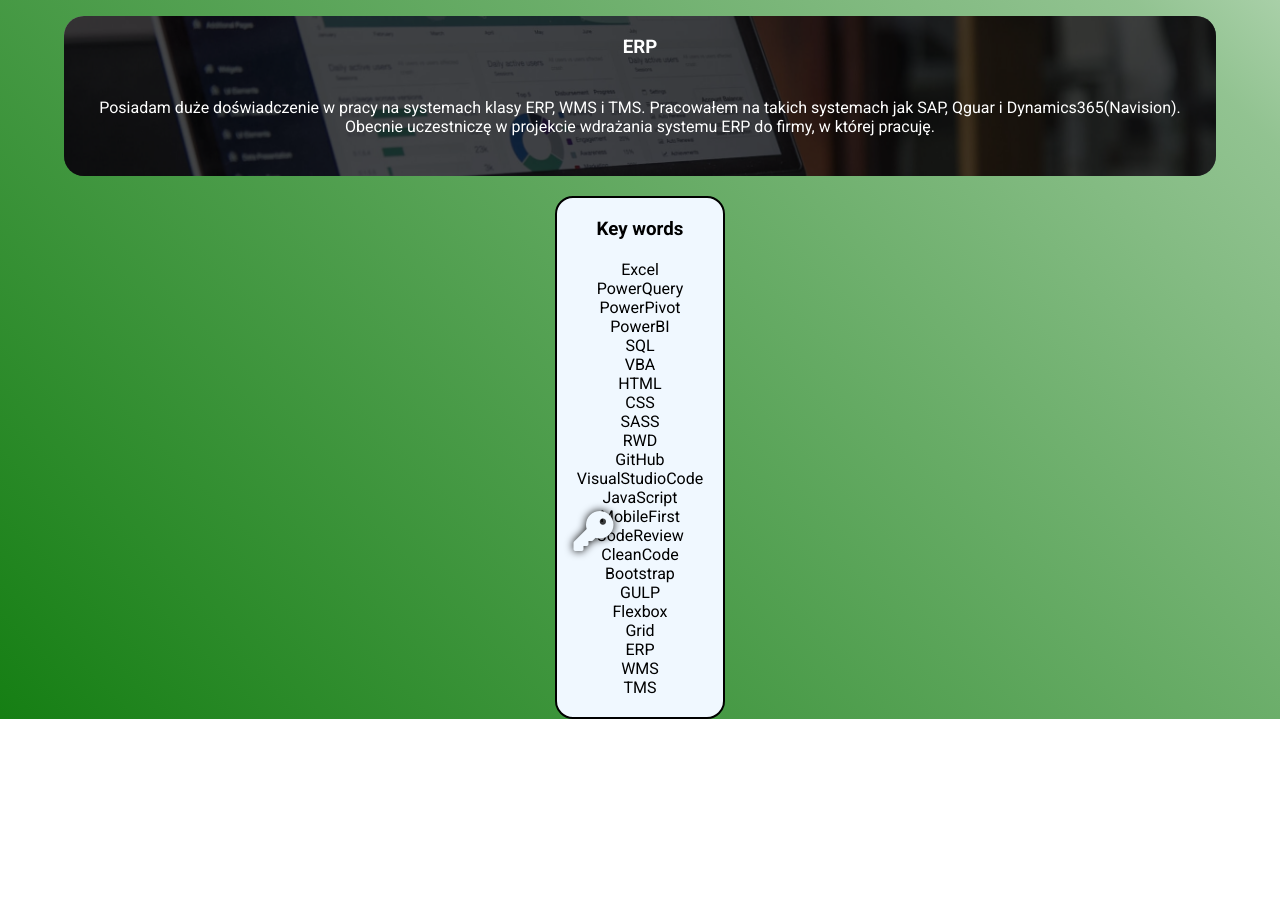
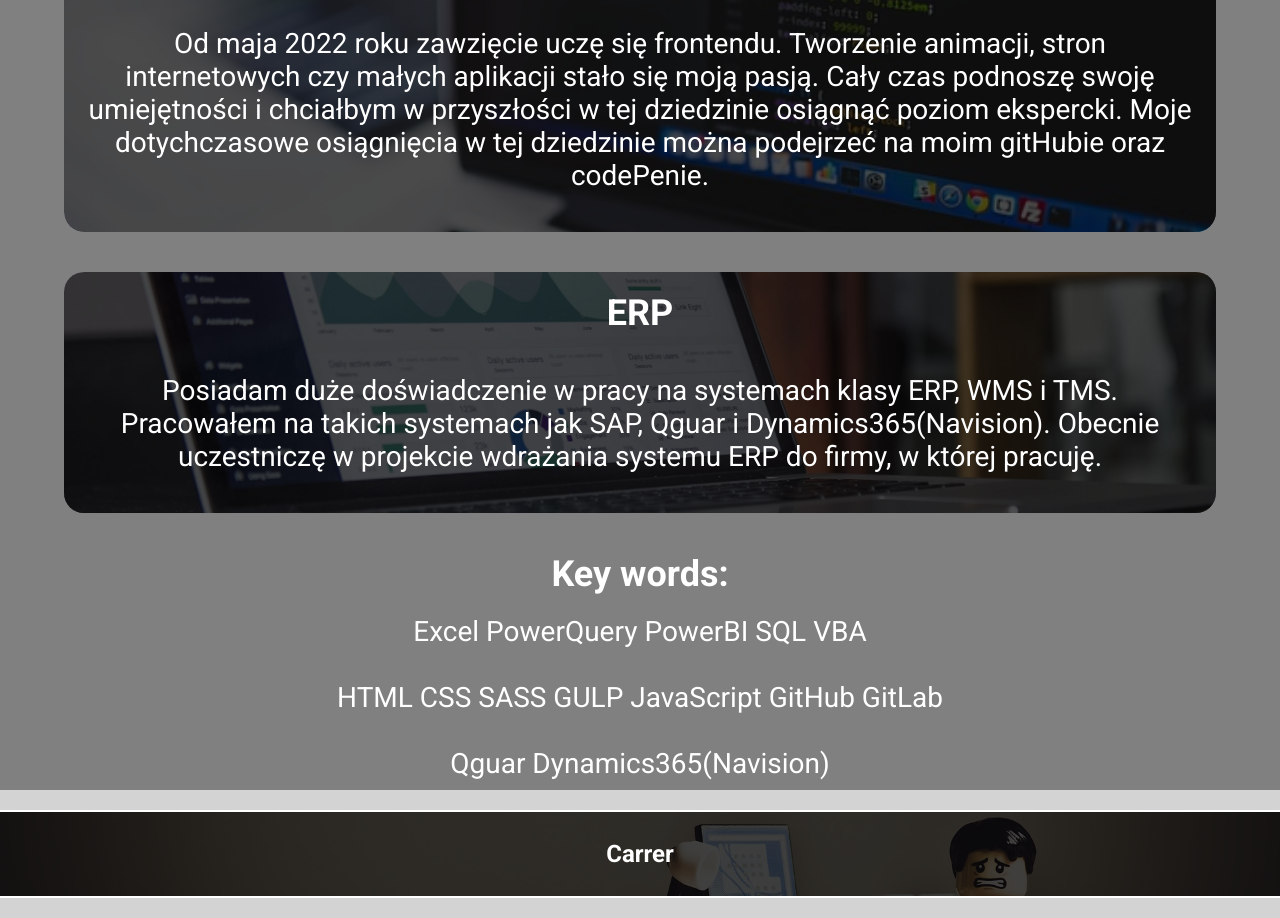
Before and after one commit to HuzareX/pageAboutMe, a plain HTML site: page index/index.html in a window 1280 px wide. Shown: the part 1370-2288 px from the top of the page. Before the commit the page ends 2089 px from the top, so only its background shows below. Drawn offline with Linux system fonts and the light colour scheme.

Commit message:
RWD and started new section

```diff
--- a/index/index.html
+++ b/index/index.html
@@ -22,7 +22,7 @@
                 <h4 class="logo">Hi Im <span>HuzareX</span> !</h4>
             </a>
             <a href="#skills" class="nav-to-section">Skills</a>
-            <a href="" class="nav-to-section">Portfolio</a>
+            <a href="" class="nav-to-section">Kariera</a>
             <a href="" class="nav-to-section">Hobby</a>
             <a href="" class="nav-to-section">Kontakt</a>
             <a href="https://github.com/HuzareX" target="_blank"><i class="fa-brands fa-github"></i></a>
@@ -58,7 +58,7 @@
     </header>
 
     <section id="skills" class="skills">
-        <div class="section-header">
+        <div class="skills-header header">
             <div class="shadow"></div>
             <h2>Skills</h2>
             <div class="underline"></div>
@@ -98,33 +98,20 @@
             </div>
         </div>
         <div class="key-words">
-            <div class="moving-key"><i class="fa-solid fa-key"></i></div>
-            <h3>Key words</h3>
-            <ul>
-                <li>Excel</li>
-                <li>PowerQuery</li>
-                <li>PowerPivot</li>
-                <li>PowerBI</li>
-                <li>SQL</li>
-                <li>VBA</li>
-                <li>HTML</li>
-                <li>CSS</li>
-                <li>SASS</li>
-                <li>RWD</li>
-                <li>GitHub</li>
-                <li>VisualStudioCode</li>
-                <li>JavaScript</li>
-                <li>MobileFirst</li>
-                <li>CodeReview</li>
-                <li>CleanCode</li>
-                <li>Bootstrap</li>
-                <li>GULP</li>
-                <li>Flexbox</li>
-                <li>Grid</li>
-                <li>ERP</li>
-                <li>WMS</li>
-                <li>TMS</li>
-            </ul>
+            <div class="text">
+                <h3>Key words:</h3>
+                <p>Excel PowerQuery PowerBI SQL VBA  <br><br> HTML  CSS  SASS  GULP  JavaScript  GitHub  GitLab <br><br> Qguar  Dynamics365(Navision)</p>
+            </div>
+            <div class="underline"></div>
+        </div>
+    </section>
+
+    <section id="carrer" class="carrer">
+        <div class="carrer-header header">
+            <div class="shadow"></div>
+            <h2>Carrer</h2>
+            <div class="underline"></div>
+            <div class="upline"></div>
         </div>
     </section>
 
--- a/sass/style.scss
+++ b/sass/style.scss
@@ -4,7 +4,6 @@
 
 body {
 	font-family: 'Roboto', sans-serif;
-
 }
 
 //-----NAV-----
@@ -214,20 +213,11 @@
 	}
 }
 
-//-----SKILLS-----
-
-.skills {
-	display: flex;
-	align-items: center;
-	justify-content: center;
-	flex-direction: column;
-	background: rgb(2,0,36);
-	background: linear-gradient(225deg, rgba(2,0,36,0) 0%, rgba(11,121,9,0.44861694677871145) 28%, rgba(11,121,9,0.958420868347339) 100%);
-	.section-header {
+//-----HEADING-----
+.header {
 	position: relative;
 	width: 100vw;
 	margin: 20px auto;
-		background-image: url(/img/never-stop-learning-g63e2a7346_1920.jpg);
 	background-position: center;
 	background-size: cover;
 	background-attachment: fixed;
@@ -264,6 +254,16 @@
 		background-color: #fff;
 	}
 }
+// ----SKILLS----
+.skills {
+	display: flex;
+	align-items: center;
+	justify-content: center;
+	flex-direction: column;
+	background-color: grey;
+	.skills-header {
+		background-image: url(/img/never-stop-learning-g63e2a7346_1920.jpg);
+	}
 
 	.cards {
 		display: flex;
@@ -280,17 +280,24 @@
 			margin: 20px 0;
 			overflow: hidden;
 			z-index: 1;
+			transition: transform 0.3s;
 			.hero-text {
 				text-align: center;
 				color: color.$text-color;
 				h3 {
 					margin: 20px auto;
+					font-size: 28px;
 				}
 				p {
 					margin: 20px auto;
 					padding: 20px;
+					font-size: 18px;
 				}
 			}
+		}
+
+		.hero-card:hover {
+			transform: scale(102%);
 		}
 
 		.hero-shadow {
@@ -317,36 +324,35 @@
 	}
 
 	.key-words {
-		position: relative;
+		.text {
 			text-align: center;
-		border: 2px solid black;
-		border-radius: 18px;
-		background-color: aliceblue;
-		.moving-key {
-			position: absolute;
-			font-size: 40px;
-			top: 0;
-			left: 0;
-			color: aliceblue;
-			text-shadow: 0px 0px 8px rgb(0, 0, 0);
-			animation: moving 30s linear infinite;
-		}
+			color: color.$text-color;
 			h3 {
 				margin: 20px;
+				font-size: 28px;
 			}
-		ul {
-			list-style: none;
-			margin: 20px;
+			p {
+				margin: 20px 20px 10px 20px;
+				font-size: 18px;
 			}
+		}
+	}
+}
+
+.carrer {
+	display: flex;
+	align-items: center;
+	justify-content: center;
+	flex-direction: column;
+	background-color: lightgrey;
+	.carrer-header {
+		background-image: url(/img/despaired-g7200d4e94_1920.jpg);
 	}
 }
 
 //-----RESPONSIVE-----
 
 @media (min-width: 576px) {
-}
-
-@media (min-width: 768px) {
 	nav {
 		.mobile-nav {
 			.logo {
@@ -367,10 +373,40 @@
 		.main-nav {
 			height: 80px;
 			.logo {
+				font-size: 48px;
+			}
+			.fa-solid {
+				font-size: 48px;
+			}
+		}
+	}
+}
+
+@media (min-width: 768px) {
+	nav {
+		.mobile-nav {
+			.logo {
+				font-size: 48px;
+			}
+			.mobile-nav-to-section {
+				font-size: 36px;
+			}
+
+			.fa-brands {
+				font-size: 42px;
+			}
+
+			.fa-xmark {
+				font-size: 56px;
+			}
+		}
+		.main-nav {
+			height: 80px;
+			.logo {
 				font-size: 36px;
 			}
 			.fa-solid {
-				font-size: 48px;
+				font-size: 36px;
 			}
 		}
 	}
@@ -382,6 +418,31 @@
 			}
 			.fa-solid {
 				font-size: 48px;
+			}
+		}
+	}
+
+	.skills {
+		.cards {
+			.hero-card {
+				.hero-text {
+					h3 {
+						font-size: 36px;
+					}
+					p {
+						font-size: 28px;
+					}
+				}
+			}
+		}
+		.key-words {
+			.text {
+				h3 {
+					font-size: 36px;
+				}
+				p {
+					font-size: 28px;
+				}
 			}
 		}
 	}
@@ -407,7 +468,7 @@
 	header {
 		.hero-bg {
 			.hero-text {
-				font-size: 28px;
+				font-size: 36px;
 			}
 			.fa-solid {
 				font-size: 56px;
@@ -430,4 +491,14 @@
 			}
 		}
 	}
+	.skills {
+		.cards {
+			flex-direction: row;
+			.hero-card {
+				width: 30vw;
+				margin: 20px;
+				align-self: stretch;
 			}
+		}
+	}
+}
```
Also changed, not shown: css/style.css, img/despaired-g7200d4e94_1920.jpg (added), 1 other file. Lines whose indentation alone changed are shown as unchanged.
